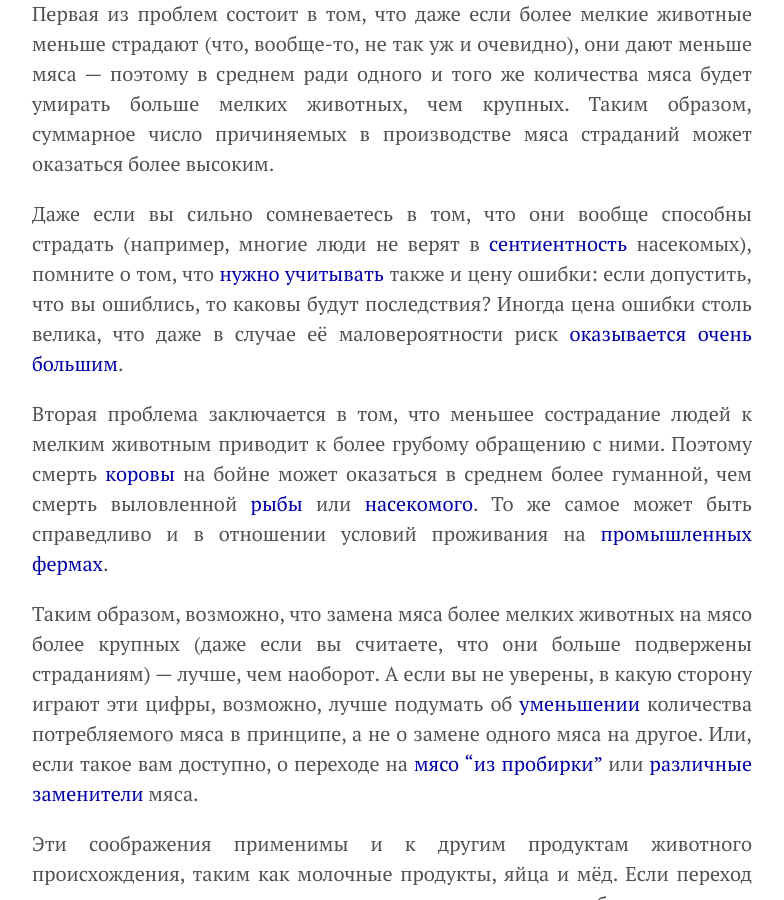
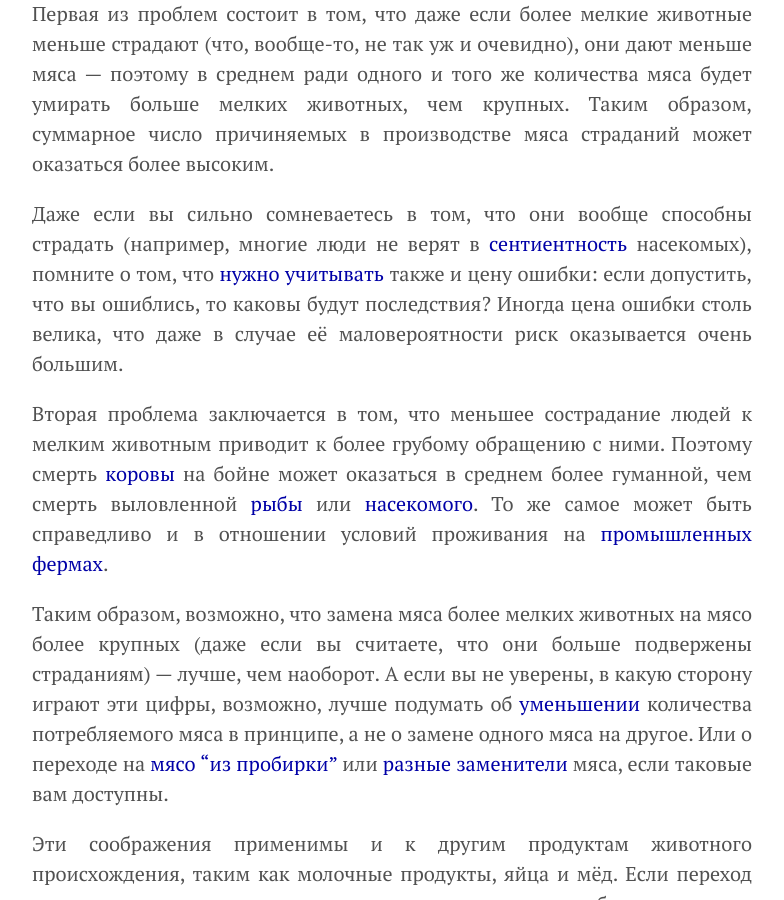
Before and after one commit to KKirdan/kkirdan.github.io, a Jekyll site: the page built from blog/_posts/3. average/2025-07-23-a9.md, in a window 1280 px wide and 900 px high, scrolled down 911 px. Shown: the whole window, without its empty margins (248-1032 px from the left). Built offline with Jekyll 4.4.1, drawn with Linux system fonts in a browser that asks for light colours.

Commit message:
Update 2025-07-23-a9.md

```diff
--- a/blog/_posts/3. average/2025-07-23-a9.md
+++ b/blog/_posts/3. average/2025-07-23-a9.md
@@ -12,11 +12,11 @@
 
 Первая из проблем состоит в том, что даже если более мелкие животные меньше страдают (что, вообще-то, не так уж и очевидно), они дают меньше мяса — поэтому в среднем ради одного и того же количества мяса будет умирать больше мелких животных, чем крупных. Таким образом, суммарное число причиняемых в производстве мяса страданий может оказаться более высоким.
 
-Даже если вы сильно сомневаетесь в том, что они вообще способны страдать (например, многие люди не верят в [сентиентность](https://kkirdan.github.io/blog/466.html) насекомых), помните о том, что [нужно учитывать](https://reducingsuffering.github.io/brian-tomasik-why-maximize-expected-value.html) также и цену ошибки: если допустить, что вы ошиблись, то каковы будут последствия? Иногда цена ошибки столь велика, что даже в случае её маловероятности риск [оказывается очень большим](https://reducingsuffering.github.io/brian-tomasik-whats-wrong-with-entomophagy-a-short-interview.html).
+Даже если вы сильно сомневаетесь в том, что они вообще способны страдать (например, многие люди не верят в [сентиентность](https://kkirdan.github.io/blog/466.html) насекомых), помните о том, что [нужно учитывать](https://reducingsuffering.github.io/brian-tomasik-why-maximize-expected-value.html) также и цену ошибки: если допустить, что вы ошиблись, то каковы будут последствия? Иногда цена ошибки столь велика, что даже в случае её маловероятности риск оказывается очень большим.
 
-Вторая проблема заключается в том, что меньшее сострадание людей к мелким животным приводит к более грубому обращению с ними. Поэтому смерть [коровы](https://voicesforanimals.ru/why/cattle) на бойне может оказаться в среднем более гуманной, чем смерть выловленной [рыбы](https://voicesforanimals.ru/food/fish) или [насекомого](https://reducing-suffering.org/why-i-dont-support-eating-insects/). То же самое может быть справедливо и в отношении условий проживания на [промышленных фермах](https://reducingsuffering.github.io/tobias-baumann-altruism-numbers-and-factory-farms.html).
+Вторая проблема заключается в том, что меньшее сострадание людей к мелким животным приводит к более грубому обращению с ними. Поэтому смерть [коровы](https://voicesforanimals.ru/why/cattle) на бойне может оказаться в среднем более гуманной, чем смерть выловленной [рыбы](https://voicesforanimals.ru/food/fish) или [насекомого](https://reducingsuffering.github.io/brian-tomasik-whats-wrong-with-entomophagy-a-short-interview.html). То же самое может быть справедливо и в отношении условий проживания на [промышленных фермах](https://reducingsuffering.github.io/tobias-baumann-altruism-numbers-and-factory-farms.html).
 
-Таким образом, возможно, что замена мяса более мелких животных на мясо более крупных (даже если вы считаете, что они больше подвержены страданиям) — лучше, чем наоборот. А если вы не уверены, в какую сторону играют эти цифры, возможно, лучше подумать об [уменьшении](https://www.reducetarian.org/) количества потребляемого мяса в принципе, а не о замене одного мяса на другое. Или, если такое вам доступно, о переходе на [мясо "из пробирки"](https://biomolecula.ru/articles/kultiviruemoe-miaso-produkt-zavtrashnego-dnia) или [различные заменители](https://vk.com/eatingbetter) мяса.
+Таким образом, возможно, что замена мяса более мелких животных на мясо более крупных (даже если вы считаете, что они больше подвержены страданиям) — лучше, чем наоборот. А если вы не уверены, в какую сторону играют эти цифры, возможно, лучше подумать об [уменьшении](https://www.reducetarian.org/) количества потребляемого мяса в принципе, а не о замене одного мяса на другое. Или о переходе на [мясо "из пробирки"](https://biomolecula.ru/articles/kultiviruemoe-miaso-produkt-zavtrashnego-dnia) или [разные заменители](https://vk.com/eatingbetter) мяса, если таковые вам доступны.
 
 Эти соображения применимы и к другим продуктам животного происхождения, таким как молочные продукты, яйца и мёд. Если переход на курятину — плохая идея, то и увеличение числа потребляемых вместо мяса яиц — [по видимому](https://voicesforanimals.ru/why/chickens/hens), тоже; а вот замена яиц (и, возможно, яичных продуктов вроде майонеза) на молочные продукты может оказаться менее проблематичной.
 
```
